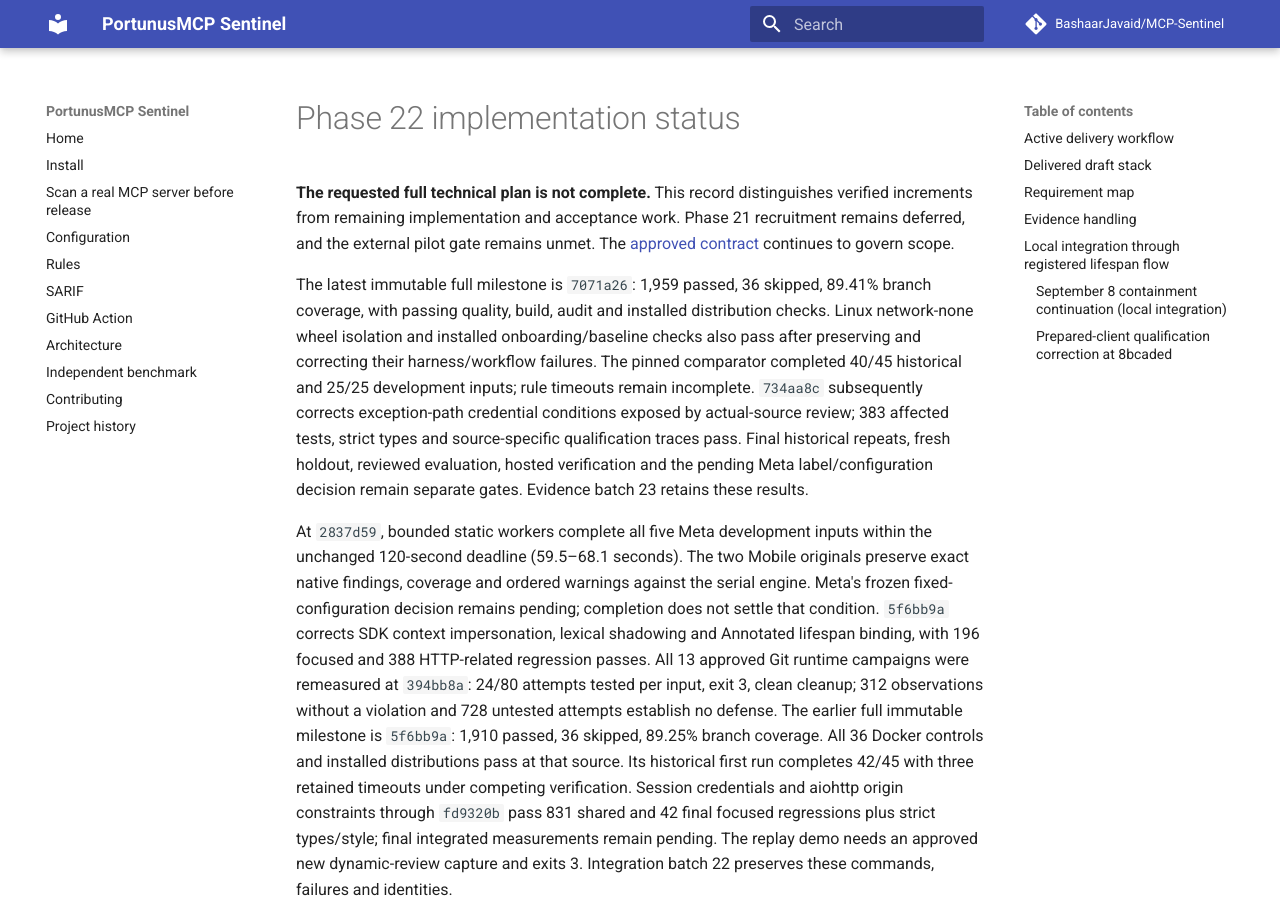
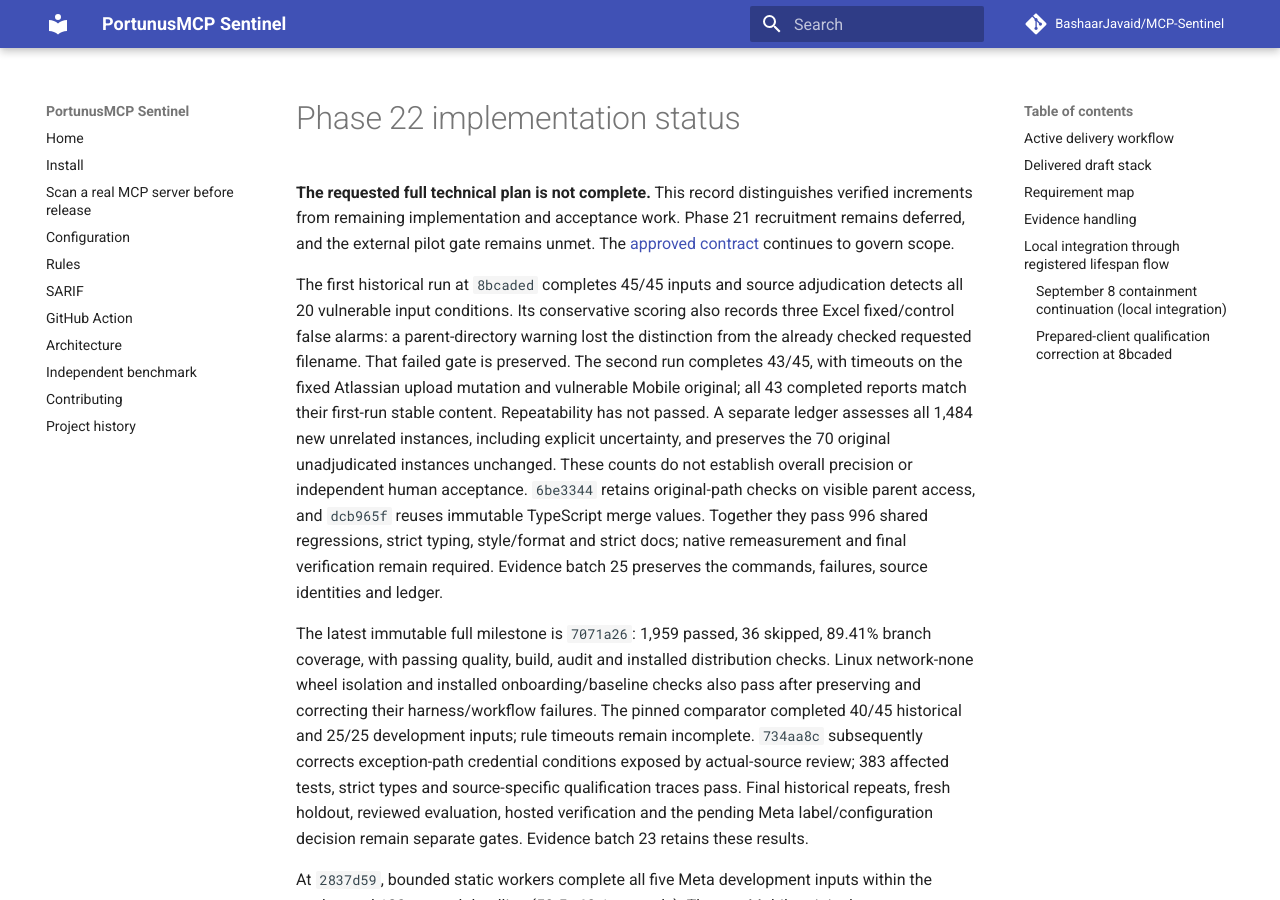
Before and after one commit to BashaarJavaid/MCP-Sentinel, an MkDocs documentation site: the page built from docs/phase22-implementation-status.md, in a window 1280 px wide and 900 px high. Built offline with MkDocs 1.6.1 and Material for MkDocs 9.7.7, drawn with Linux system fonts in a browser that asks for light colours; comment, search, counter and statistics services are not loaded.

Commit message:
Preserve historical gate failures and parent evidence verification

```diff
--- a/docs/phase22-implementation-status.md
+++ b/docs/phase22-implementation-status.md
@@ -4,6 +4,22 @@
 verified increments from remaining implementation and acceptance work. Phase 21
 recruitment remains deferred, and the external pilot gate remains unmet. The
 [approved contract](phase22-technical.md) continues to govern scope.
+
+The first historical run at `8bcaded` completes 45/45 inputs and source
+adjudication detects all 20 vulnerable input conditions. Its conservative scoring
+also records three Excel fixed/control false alarms: a parent-directory warning
+lost the distinction from the already checked requested filename. That failed
+gate is preserved. The second run completes 43/45, with timeouts on the fixed
+Atlassian upload mutation and vulnerable Mobile original; all 43 completed
+reports match their first-run stable content. Repeatability has not passed.
+A separate ledger assesses all 1,484 new unrelated instances,
+including explicit uncertainty, and preserves the 70 original unadjudicated
+instances unchanged. These counts do not establish overall precision or
+independent human acceptance. `6be3344` retains original-path checks on visible parent
+access, and `dcb965f` reuses immutable TypeScript merge values. Together they pass
+996 shared regressions, strict typing, style/format and strict docs; native
+remeasurement and final verification remain required. Evidence batch 25 preserves
+the commands, failures, source identities and ledger.
 
 The latest immutable full milestone is `7071a26`: 1,959 passed, 36 skipped,
 89.41% branch coverage, with passing quality, build, audit and installed distribution
```
Also changed, not shown: artifacts/phase22/integration/README.md (+35 -0 lines), artifacts/phase22/integration/progress.md (+35 -0 lines), artifacts/phase22/integration/requirements.md (+4 -4 lines).
